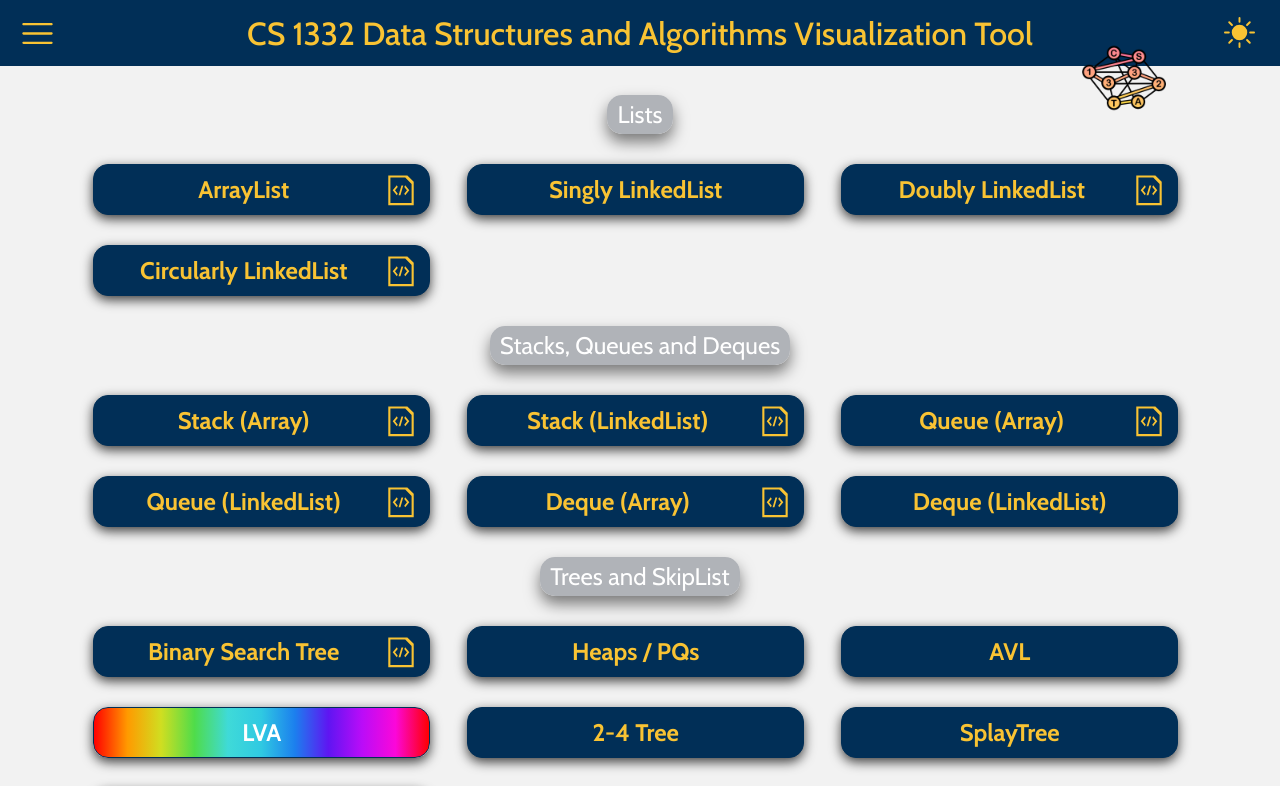
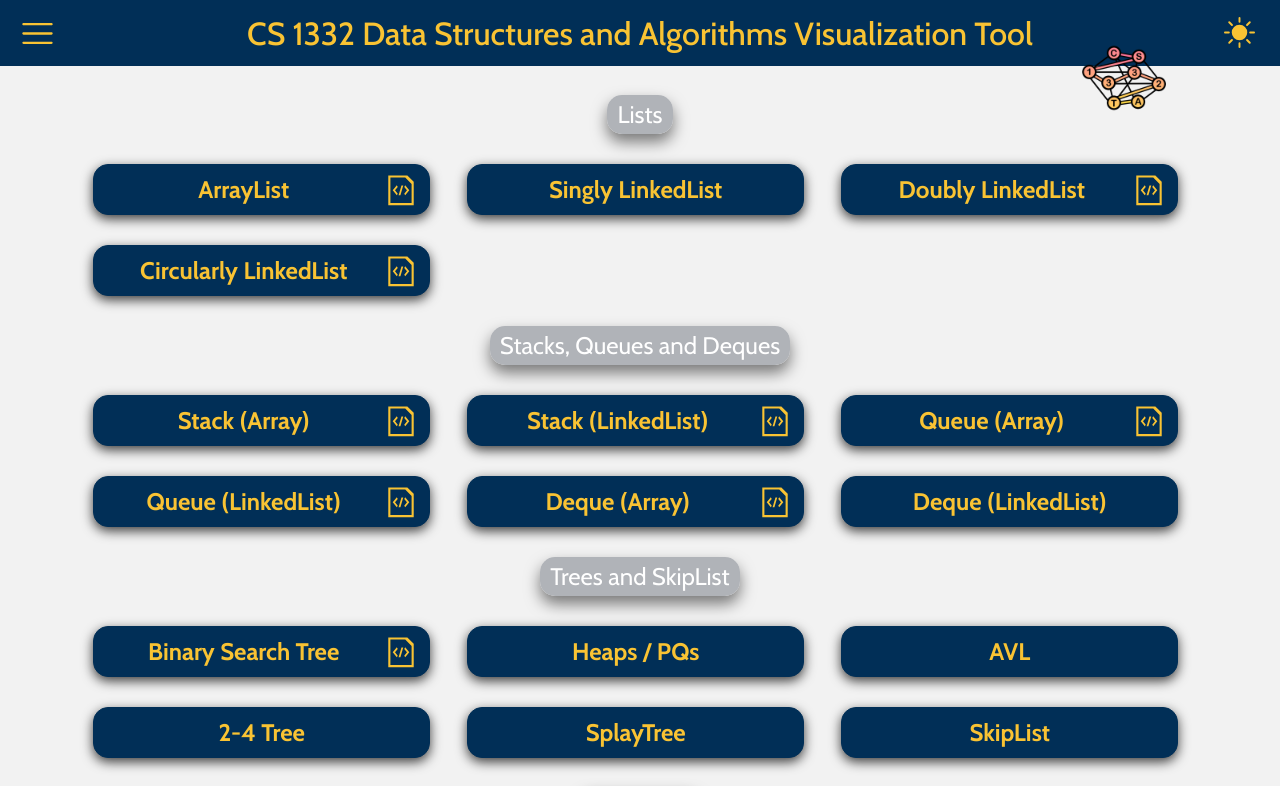
Before and after one commit to RodrigoDLPontes/visualization-tool, a React (Create React App) app: page / in a window 1280 px wide. Shown: the top 786 px of the page. Built offline with nearby package versions, Linux system fonts and the light colour scheme; the HTML template or start-up script is replaced by a standard one.

Commit message:
Update AlgoList.js

```diff
--- a/src/AlgoList.js
+++ b/src/AlgoList.js
@@ -63,16 +63,16 @@ export const algoList = [
 	'BST',
 	'Heap',
 	'AVL',
-	'LVA',
+	// 'LVA',
 	'BTree',
 	'SplayTree',
 	'SkipList',
 	'HashMaps',
 	'ClosedHash',
 	'OpenHash',
-	'NonLinearProbing',
+	// 'NonLinearProbing',
 	'Sorting and QuickSelect',
-	'BogoSort',
+	// 'BogoSort',
 	'BubbleSort',
 	'CocktailSort',
 	'InsertionSort',
```
